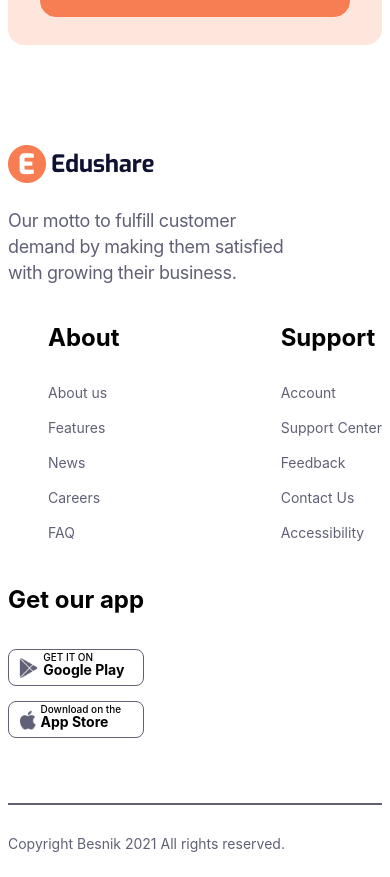
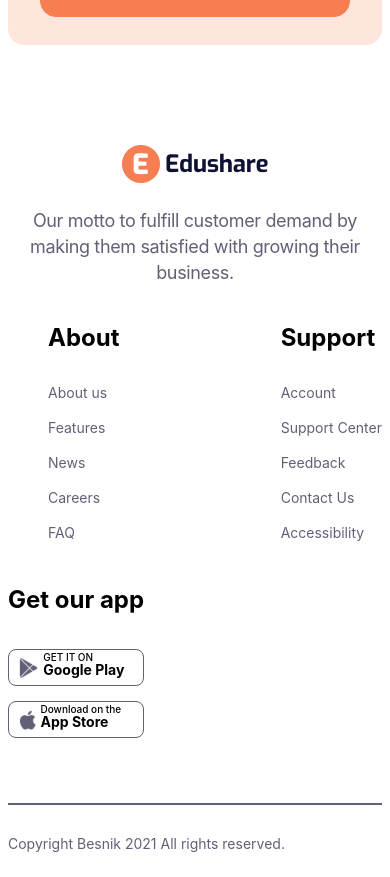
Before and after one commit to ittarek/supermum_edu_landing_page, a React (Vite) app: page / in a window 390 px wide. Shown: the part 10293-11170 px from the top of the page. Built offline with nearby package versions, Linux system fonts and the light colour scheme.

Commit message:
add footer summery center

```diff
--- a/src/Components/Shared/Footer/Footer.css
+++ b/src/Components/Shared/Footer/Footer.css
@@ -100,9 +100,14 @@
 
 @media screen and (max-width: 600px) {
      #footer_component {
-
+          margin: 0;
           flex-wrap: wrap;
 
+     }
+
+     .footer_summery , .footer_summery p{
+          width: 100%;
+        text-align: center;
      }
 
      .get_app {
```
